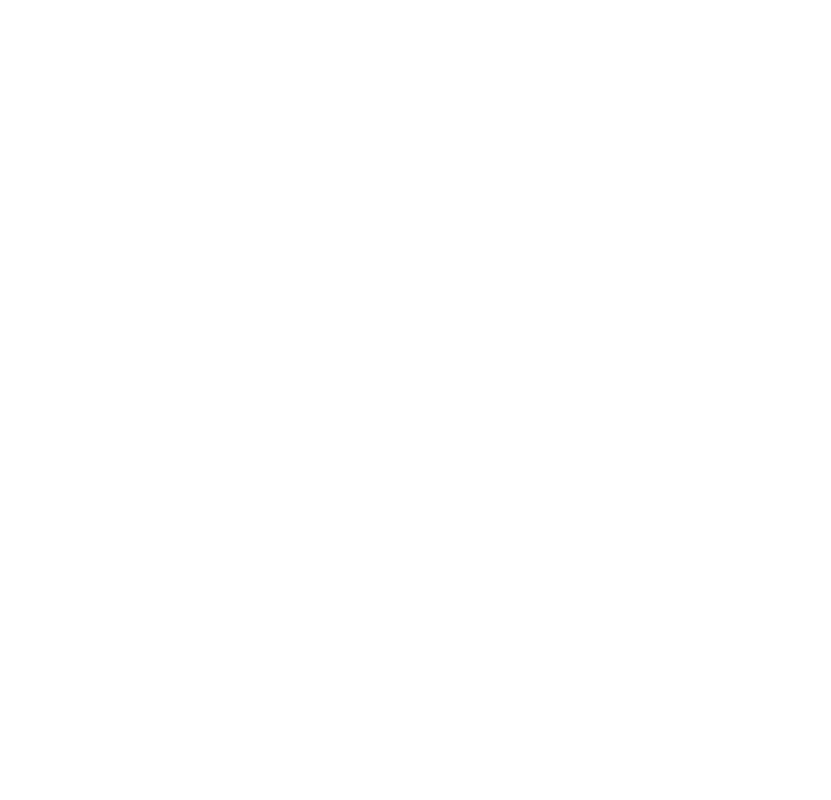
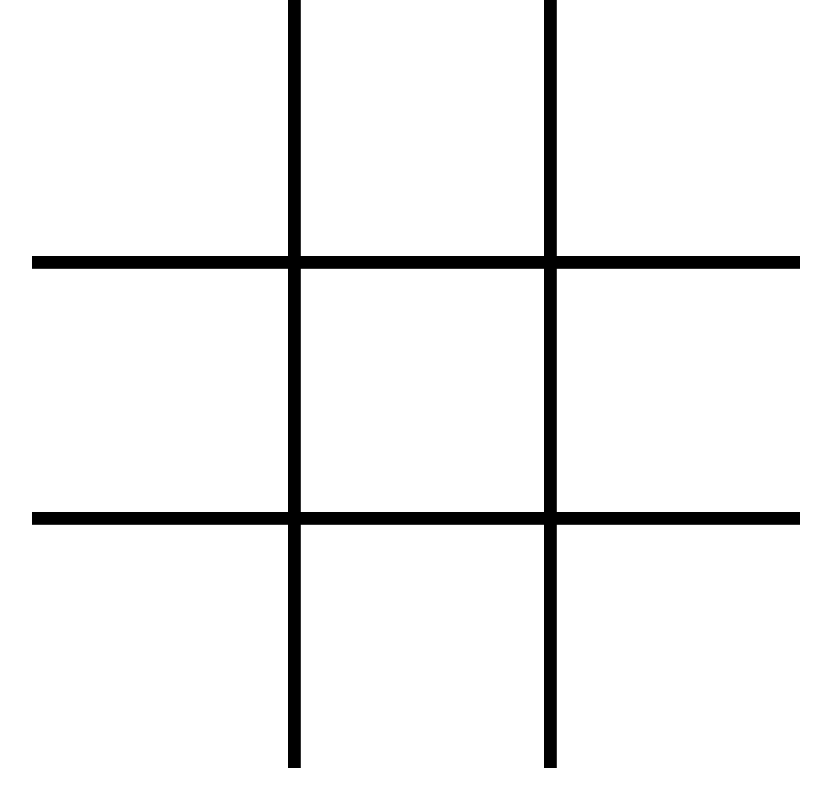
Before and after one commit to rubenpazch/js-tic-tac-toe, a plain HTML site: page index.html in a window 1280 px wide. Shown: the whole page, without its empty margins (224-1055 px from the left). Drawn offline with nearby package versions, Linux system fonts and the light colour scheme; files whose address does not match are found by name.

Commit message:
add user interface

```diff
--- a/index.html
+++ b/index.html
@@ -11,6 +11,19 @@
   </head>
   <body>
 
+    <div id="board">
+      <img class="board-img" src="img/tictactoe.svg">
+      <div id="cell-1" class="cell" onclick="takeTurn('cell-1', 1)"></div>
+      <div id="cell-2" class="cell" onclick="takeTurn('cell-2', 2)"></div>
+      <div id="cell-3" class="cell" onclick="takeTurn('cell-3', 3)"></div>
+      <div id="cell-4" class="cell" onclick="takeTurn('cell-4', 4)"></div>
+      <div id="cell-5" class="cell" onclick="takeTurn('cell-5', 5)"></div>
+      <div id="cell-6" class="cell" onclick="takeTurn('cell-6', 6)"></div>
+      <div id="cell-7" class="cell" onclick="takeTurn('cell-7', 7)"></div>
+      <div id="cell-8" class="cell" onclick="takeTurn('cell-8', 8)"></div>
+      <div id="cell-9" class="cell" onclick="takeTurn('cell-9', 9)"></div>
+    </div>
+
     <script src="js/app.js"></script>
     <script src="https://code.jquery.com/jquery-3.5.1.slim.min.js" integrity="sha384-DfXdz2htPH0lsSSs5nCTpuj/zy4C+OGpamoFVy38MVBnE+IbbVYUew+OrCXaRkfj" crossorigin="anonymous"></script>
     <script src="https://cdn.jsdelivr.net/npm/popper.js@1.16.0/dist/umd/popper.min.js" integrity="sha384-Q6E9RHvbIyZFJoft+2mJbHaEWldlvI9IOYy5n3zV9zzTtmI3UksdQRVvoxMfooAo" crossorigin="anonymous"></script>
--- /dev/null
+++ b/js/app.js
@@ -0,0 +1,38 @@
+let turn = "X";
+
+const boardModule = (() => {
+  const cells = ["", "", "", "", "", "", "", "", ""];
+  return { cells };
+})();
+
+function fillBoardCell(index) {
+  if (boardModule.cells[index - 1] == "") {
+    boardModule.cells[index - 1] = turn;
+  } else {
+    console.log("already used")
+    return -1;
+  }
+}
+
+const Player = (name, score) => {
+  return { name, score };
+};
+
+function checkWin(board_array) {
+
+}
+
+function takeTurn(cellId, index) {
+  cell = document.getElementById(cellId);
+  let turnSuccess = fillBoardCell(index);
+  if (turnSuccess != -1){
+    cell.innerHTML = `<img class='board-img' src='img/tictactoe${turn}.svg'>`;
+    if (turn == "X") {
+      turn = "O";
+    } else {
+      turn = "X";
+    }
+  }
+  console.log(boardModule.cells);
+  console.log(turn);
+}
--- a/style/style.css
+++ b/style/style.css
@@ -0,0 +1,76 @@
+body {
+  width: 100%;
+}
+
+#board {
+  position: relative;
+  width: 60%;
+  margin: 0 auto;
+}
+
+.board-img {
+  width: 100%;
+}
+
+.cell {
+  width: 30%;
+  height: 30%;
+}
+
+#cell-1 {
+  position: absolute;
+  top: 2%;
+  left: 2%;
+}
+
+#cell-1 img {
+  width: 100%;
+}
+
+#cell-2 {
+  position: absolute;
+  top: 2%;
+  left: 36%;
+}
+
+#cell-3 {
+  position: absolute;
+  top: 2%;
+  left: 69%;
+}
+
+#cell-4 {
+  position: absolute;
+  top: 36%;
+  left: 2%;
+}
+
+#cell-5 {
+  position: absolute;
+  top: 36%;
+  left: 36%;
+}
+
+#cell-6 {
+  position: absolute;
+  top: 36%;
+  left: 69%;
+}
+
+#cell-7 {
+  position: absolute;
+  top: 69%;
+  left: 2%;
+}
+
+#cell-8 {
+  position: absolute;
+  top: 69%;
+  left: 36%;
+}
+
+#cell-9 {
+  position: absolute;
+  top: 69%;
+  left: 69%;
+}
```
Also changed, not shown: app.js (deleted), img/tictactoe.svg (added), img/tictactoeO.svg (added), img/tictactoeX.svg (added).
